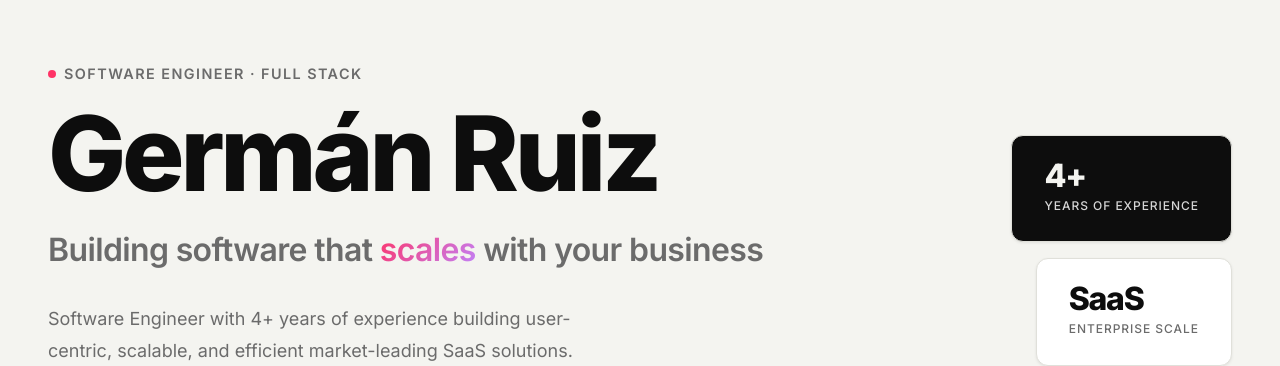
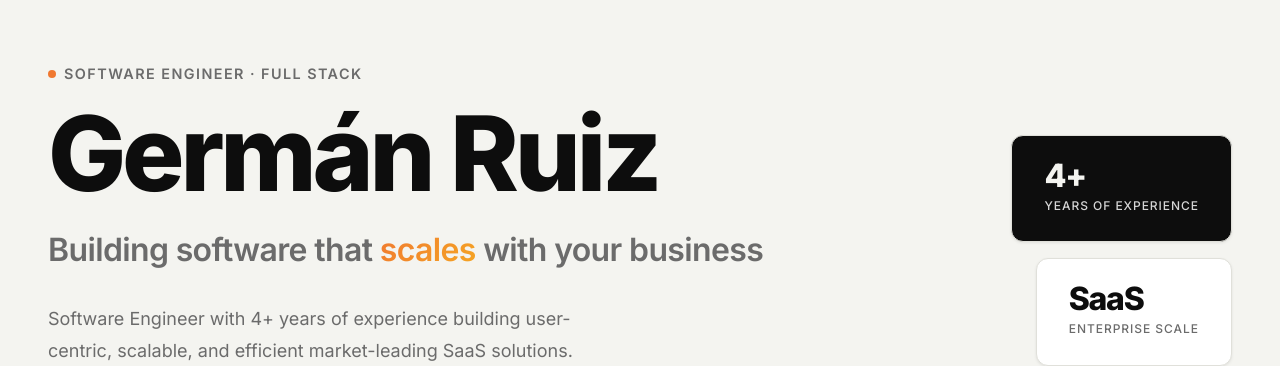
Before and after one commit to germanruzca/personal-site, a Next.js app: page / in a window 1280 px wide. Shown: the part 120-486 px from the top of the page. Built offline with nearby package versions, Linux system fonts and the light colour scheme.

Commit message:
change colors

```diff
--- a/src/styles/theme.ts
+++ b/src/styles/theme.ts
@@ -2,8 +2,8 @@ export const theme = {
   colors: {
     background: '#F4F4F0',
     text: '#0D0D0D',
-    accent: '#FF3366',
-    accentPurple: '#C084FC',
+    accent: '#F07830',
+    accentPurple: '#F5A623',
     darkBg: '#111111',
     darkText: '#F4F4F0',
     muted: '#6B6B6B',
```
